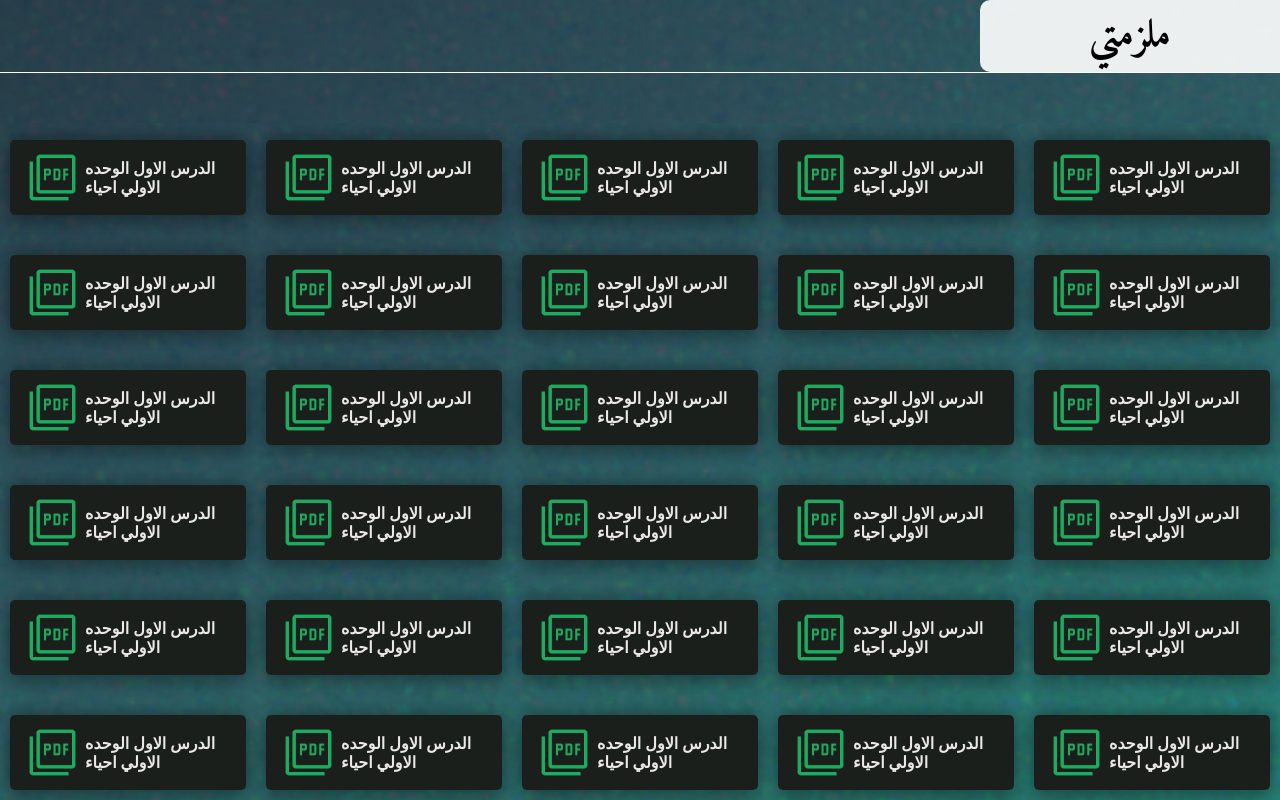
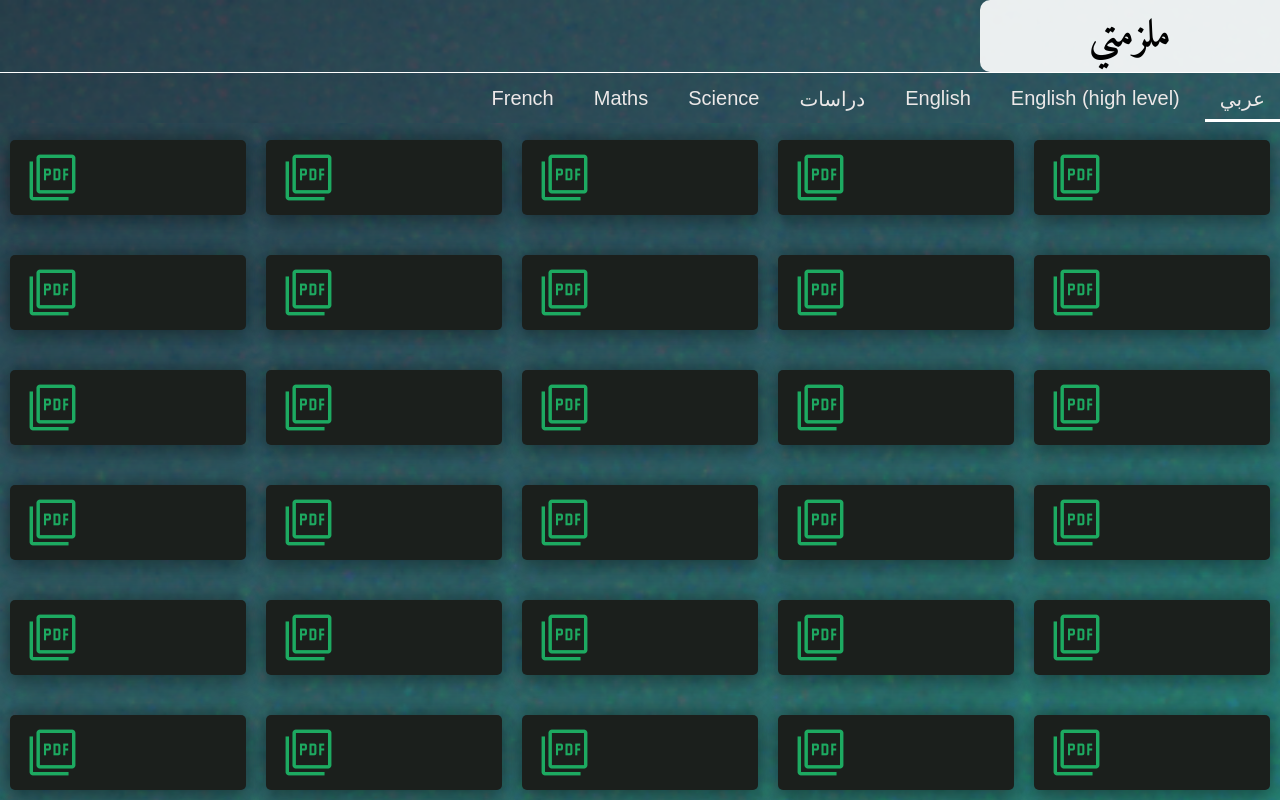
Before and after one commit to mohvmed-imvm/Malzamty, a plain HTML site: page 1ث عام ترم اول كتب.html in a window 1280 px wide. Shown: the top 800 px of the page. Drawn offline with nearby package versions, Linux system fonts and the light colour scheme.

Commit message:
Update 1ث عام ترم اول كتب.html

```diff
--- a/1ث عام ترم اول كتب.html
+++ b/1ث عام ترم اول كتب.html
@@ -12,159 +12,184 @@
 </head>
 <body>
     <div class="fixed">
-        <div class="adress">
-            <h2>ملزمتي</h2>
-        </div>
-        <hr class="hr1">
+        <a href="index.html">
+            <div class="adress">
+                <h2>ملزمتي</h2>
+            </div>
+        </a>
     </div>
+    <hr class="hr1">
     <div class="menu">
-
+        <a href="">
+            <div>
+                <h3>French</h3>
+            </div>
+        </a>
+        <a href="">
+            <div>
+                <h3>Maths</h3>
+            </div>
+        </a>
+        <a href="">
+            <div>
+                <h3>Science</h3>
+            </div>
+        </a>
+        <a href="">
+            <div>
+                <h3>دراسات</h3>
+            </div>
+        </a>
+        <a href="">
+            <div>
+                <h3>English</h3>
+            </div>
+        </a>
+        <a href="">
+            <div>
+                <h3>English (high level)</h3>
+            </div>
+        </a>
+        <a href="">
+            <div class="special">
+                <h3>عربي</h3>
+            </div>
+        </a>
     </div>
     <div class="section-1">
-        <div data-pdf="pdf/الامتحان_احياء_1_ثانوي_ترم_1_ذاكرولي.pdf">
+        <div data-pdf="prova.pdf">
             <span class="material-symbols-outlined">picture_as_pdf</span>
-            <h2>الدرس الاول الوحده الاولي احياء</h2>
         </div>
         <div data-pdf="ACE Scanner_2024_09_24.pdf">
             <span class="material-symbols-outlined">picture_as_pdf</span>
-            <h2>الدرس الاول الوحده الاولي احياء</h2>
         </div>
         <div data-pdf="file3.pdf">
             <span class="material-symbols-outlined">picture_as_pdf</span>
-            <h2>الدرس الاول الوحده الاولي احياء</h2>
         </div>
         <div data-pdf="file4.pdf">
             <span class="material-symbols-outlined">picture_as_pdf</span>
-            <h2>الدرس الاول الوحده الاولي احياء</h2>
         </div>
         <div data-pdf="file5.pdf">
             <span class="material-symbols-outlined">picture_as_pdf</span>
-            <h2>الدرس الاول الوحده الاولي احياء</h2>
         </div>
     </div>
-
+    <div class="section-1">
+        <div data-pdf="prova.pdf">
+            <span class="material-symbols-outlined">picture_as_pdf</span>
+        </div>
+        <div data-pdf="ACE Scanner_2024_09_24.pdf">
+            <span class="material-symbols-outlined">picture_as_pdf</span>
+        </div>
+        <div data-pdf="file3.pdf">
+            <span class="material-symbols-outlined">picture_as_pdf</span>
+        </div>
+        <div data-pdf="file4.pdf">
+            <span class="material-symbols-outlined">picture_as_pdf</span>
+        </div>
+        <div data-pdf="file5.pdf">
+            <span class="material-symbols-outlined">picture_as_pdf</span>
+        </div>
+    </div>
     <div class="section-1">
         <div data-pdf="file6.pdf">
             <span class="material-symbols-outlined">picture_as_pdf</span>
-            <h2>الدرس الاول الوحده الاولي احياء</h2>
         </div>
         <div data-pdf="file7.pdf">
             <span class="material-symbols-outlined">picture_as_pdf</span>
-            <h2>الدرس الاول الوحده الاولي احياء</h2>
         </div>
         <div data-pdf="file8.pdf">
             <span class="material-symbols-outlined">picture_as_pdf</span>
-            <h2>الدرس الاول الوحده الاولي احياء</h2>
         </div>
         <div data-pdf="file9.pdf">
             <span class="material-symbols-outlined">picture_as_pdf</span>
-            <h2>الدرس الاول الوحده الاولي احياء</h2>
         </div>
         <div data-pdf="file10.pdf">
             <span class="material-symbols-outlined">picture_as_pdf</span>
-            <h2>الدرس الاول الوحده الاولي احياء</h2>
         </div>
     </div>
 
     <div class="section-1">
         <div data-pdf="file11.pdf">
             <span class="material-symbols-outlined">picture_as_pdf</span>
-            <h2>الدرس الاول الوحده الاولي احياء</h2>
         </div>
         <div data-pdf="file12.pdf">
             <span class="material-symbols-outlined">picture_as_pdf</span>
-            <h2>الدرس الاول الوحده الاولي احياء</h2>
         </div>
         <div data-pdf="file13.pdf">
             <span class="material-symbols-outlined">picture_as_pdf</span>
-            <h2>الدرس الاول الوحده الاولي احياء</h2>
         </div>
         <div data-pdf="file14.pdf">
             <span class="material-symbols-outlined">picture_as_pdf</span>
-            <h2>الدرس الاول الوحده الاولي احياء</h2>
         </div>
         <div data-pdf="file15.pdf">
             <span class="material-symbols-outlined">picture_as_pdf</span>
-            <h2>الدرس الاول الوحده الاولي احياء</h2>
         </div>
     </div>
 
     <div class="section-1">
         <div data-pdf="file16.pdf">
             <span class="material-symbols-outlined">picture_as_pdf</span>
-            <h2>الدرس الاول الوحده الاولي احياء</h2>
         </div>
         <div data-pdf="file17.pdf">
             <span class="material-symbols-outlined">picture_as_pdf</span>
-            <h2>الدرس الاول الوحده الاولي احياء</h2>
         </div>
         <div data-pdf="file18.pdf">
             <span class="material-symbols-outlined">picture_as_pdf</span>
-            <h2>الدرس الاول الوحده الاولي احياء</h2>
         </div>
         <div data-pdf="file19.pdf">
             <span class="material-symbols-outlined">picture_as_pdf</span>
-            <h2>الدرس الاول الوحده الاولي احياء</h2>
         </div>
         <div data-pdf="file20.pdf">
             <span class="material-symbols-outlined">picture_as_pdf</span>
-            <h2>الدرس الاول الوحده الاولي احياء</h2>
         </div>
     </div>
 
     <div class="section-1">
         <div data-pdf="file21.pdf">
             <span class="material-symbols-outlined">picture_as_pdf</span>
-            <h2>الدرس الاول الوحده الاولي احياء</h2>
         </div>
         <div data-pdf="file22.pdf">
             <span class="material-symbols-outlined">picture_as_pdf</span>
-            <h2>الدرس الاول الوحده الاولي احياء</h2>
         </div>
         <div data-pdf="file23.pdf">
             <span class="material-symbols-outlined">picture_as_pdf</span>
-            <h2>الدرس الاول الوحده الاولي احياء</h2>
         </div>
         <div data-pdf="file24.pdf">
             <span class="material-symbols-outlined">picture_as_pdf</span>
-            <h2>الدرس الاول الوحده الاولي احياء</h2>
         </div>
         <div data-pdf="file25.pdf">
             <span class="material-symbols-outlined">picture_as_pdf</span>
-            <h2>الدرس الاول الوحده الاولي احياء</h2>
         </div>
     </div>
 
     <div class="section-1">
         <div data-pdf="file26.pdf">
             <span class="material-symbols-outlined">picture_as_pdf</span>
-            <h2>الدرس الاول الوحده الاولي احياء</h2>
         </div>
         <div data-pdf="file27.pdf">
             <span class="material-symbols-outlined">picture_as_pdf</span>
-            <h2>الدرس الاول الوحده الاولي احياء</h2>
         </div>
         <div data-pdf="file28.pdf">
             <span class="material-symbols-outlined">picture_as_pdf</span>
-            <h2>الدرس الاول الوحده الاولي احياء</h2>
         </div>
         <div data-pdf="file29.pdf">
             <span class="material-symbols-outlined">picture_as_pdf</span>
-            <h2>الدرس الاول الوحده الاولي احياء</h2>
         </div>
         <div data-pdf="file30.pdf">
             <span class="material-symbols-outlined">picture_as_pdf</span>
-            <h2>الدرس الاول الوحده الاولي احياء</h2>
         </div>
     </div>
+
+    <!-- نافذة منبثقة -->
     <div id="pdfModal" class="modal">
         <div class="modal-content">
             <span class="close" id="closeModal">&times;</span>
-            <button class="close-btn" id="closeButton">Close</button>
-            <button class="expand-btn" id="expandButton">تكبير</button> <!-- زرار تكبير -->
+            <button class="close-btn" id="closeButton"><h3>Close</h3></button>
+            <button class="expand-btn" id="expandButton">Zoom in</button> <!-- زرار تكبير -->
             <iframe id="pdfViewer" src="file1.pdf"></iframe>
         </div>
     </div>
+
     <script src="كتب.js"></script>
 </body>
 </html>
```
